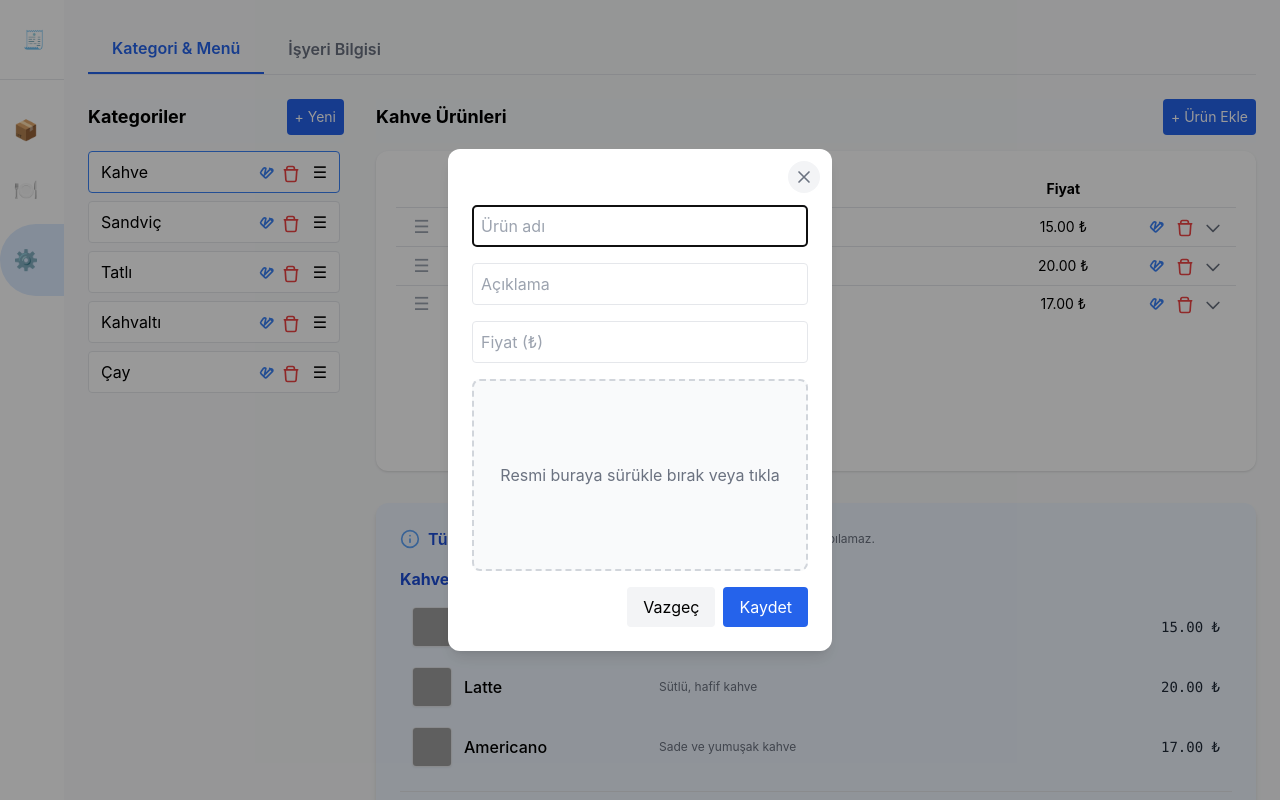
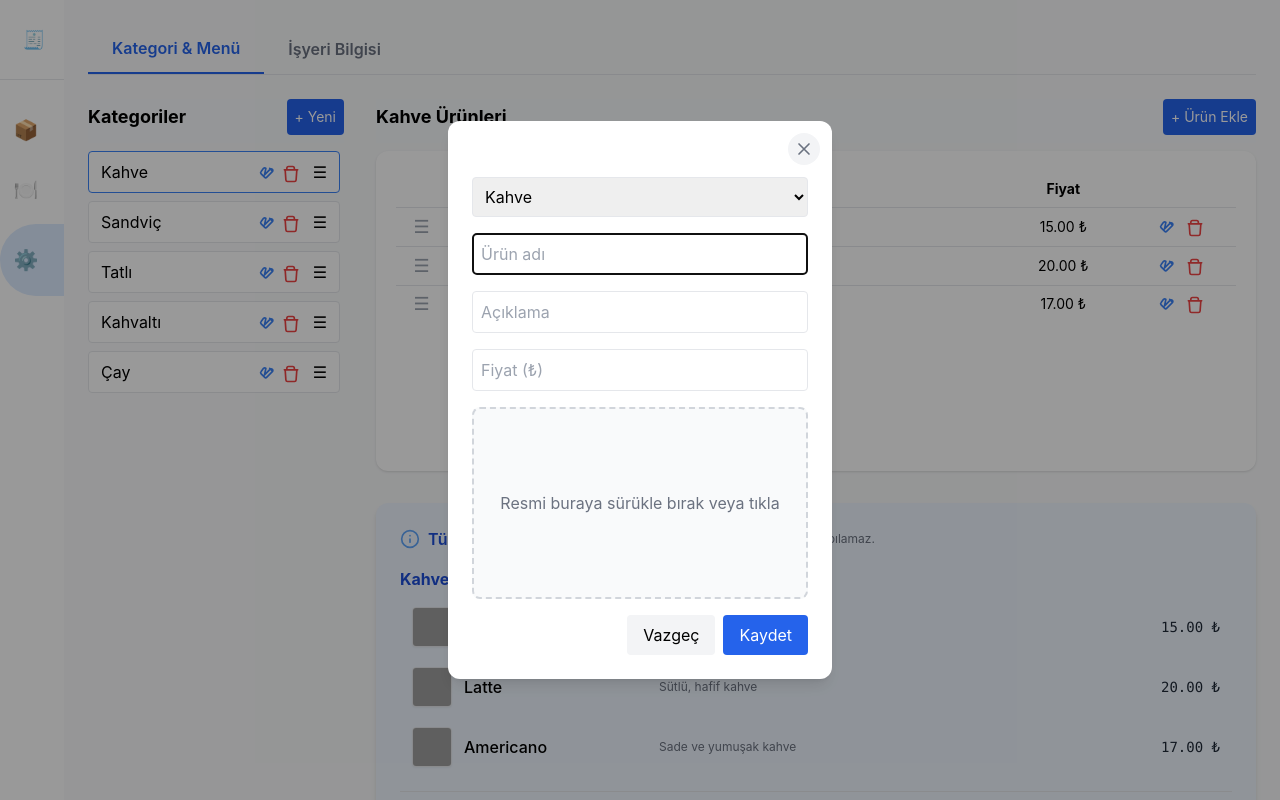
Before and after one commit to yunusemrektk/Pay-React-Merchant, a React (Vite) app: page /settings in a window 1280 px wide. Both pictures are taken after a click on the button "+ Ürün Ekle". Shown: the top 800 px of the page. Built offline with nearby package versions, Linux system fonts and the light colour scheme; grey boxes are pictures that could not be loaded.

Commit message:
move category refactor

```diff
--- a/src/components/modals/MenuModal.jsx
+++ b/src/components/modals/MenuModal.jsx
@@ -2,13 +2,32 @@ import React from "react";
 import CloudinaryUpload from "../organism/settings/CloudinaryUpload";
 import { CloseButton } from "../atom/CloseButton";
 
-export default function MenuModal({ onClose, menuModal, setMenuModal, handleMenuSave, saving }) {
+// categories propunu ekledik!
+export default function MenuModal({ onClose, menuModal, setMenuModal, handleMenuSave, saving, categories }) {
     return (
         <div className="fixed inset-0 z-50 flex items-center justify-center bg-black bg-opacity-40">
             <div className="bg-white rounded-xl shadow-lg p-6 pt-12 w-full max-w-sm relative">
                 <CloseButton onClick={onClose} className="absolute top-3 right-3" />
 
                 <form onSubmit={handleMenuSave} className="flex flex-col gap-4 mt-2">
+                    <select
+                        className="border rounded p-2"
+                        value={menuModal.form.category_id || ""}
+                        onChange={e =>
+                            setMenuModal({
+                                ...menuModal,
+                                form: { ...menuModal.form, category_id: e.target.value }
+                            })
+                        }
+                        required
+                    >
+                        <option value="" disabled>Kategori Seç</option>
+                        {categories.map(cat => (
+                            <option key={cat.id} value={cat.id}>
+                                {cat.label}
+                            </option>
+                        ))}
+                    </select>
                     <input
                         className="border rounded p-2"
                         value={menuModal.form.name}
--- a/src/components/organism/settings/CategoryList.jsx
+++ b/src/components/organism/settings/CategoryList.jsx
@@ -28,7 +28,6 @@ export default function CategoryList({ categories, activeCatId, setActiveCatId,
                   <li
                     ref={provided.innerRef}
                     {...provided.draggableProps}
-                    // DİKKAT: dragHandleProps SADECE ☰ İKONUNA!
                     className={`flex items-center justify-between px-3 py-2 rounded cursor-pointer border transition bg-white
         ${activeCatId === cat.id ? "border-blue-500 bg-blue-50" : "border-gray-200 hover:bg-gray-50"}
         ${snapshot.isDragging ? "shadow-lg bg-blue-100" : ""}`}
--- a/src/components/organism/settings/CategoryMenuSettings.jsx
+++ b/src/components/organism/settings/CategoryMenuSettings.jsx
@@ -6,8 +6,9 @@ import { categories as initialCategories, menu_items as initialMenu } from "../.
 import CategoryList from "./CategoryList";
 import MenuTable from "./MenuTable";
 import AllMenuList from "./AllMenuList";
+import CategoryModal from "../../Modals/CategoryModal";
+
 import MenuModal from "../../Modals/MenuModal";
-import CategoryModal from "../../Modals/CategoryModal";
 import ConfirmModal from "../../Modals/ConfirmModal";
 import MoveMenuModal from "../../modals/MoveMenuModal";
 import { uploadMenuImage } from "../../../services/menuService";
@@ -20,8 +21,9 @@ export default function CategoryMenuSettings() {
   const [categories, setCategories] = useState([...initialCategories]);
   const [menu, setMenu] = useState([...initialMenu]);
   const [activeCatId, setActiveCatId] = useState(categories[0]?.id || null);
+  const [catModal, setCatModal] = useState({ open: false, edit: null, value: "" });
+
   const activeMerchantId = "merc1"; // Dinamik yapabilirsin
-  const [catModal, setCatModal] = useState({ open: false, edit: null, value: "" });
   const [showCatDel, setShowCatDel] = useState(null);
   const [menuModal, setMenuModal] = useState({
     open: false, edit: null,
@@ -72,14 +74,29 @@ export default function CategoryMenuSettings() {
       open: true,
       edit,
       form: edit
-        ? { name: edit.name, description: edit.description, price: edit.price, image_file: null, image_path: edit.image_path || "" }
-        : { name: "", description: "", price: "", image_file: null, image_path: "" }
+        ? {
+          name: edit.name,
+          description: edit.description,
+          price: edit.price,
+          image_file: null,
+          image_path: edit.image_path || "",
+          category_id: edit.category_id,
+        }
+        : {
+          name: "",
+          description: "",
+          price: "",
+          image_file: null,
+          image_path: "",
+          category_id: activeCatId,
+        }
     });
   }
 
+
   async function handleMenuSave(e) {
     e.preventDefault();
-    if (!menuModal.form.name.trim() || !activeCatId) return;
+    if (!menuModal.form.name.trim() || !menuModal.form.category_id) return;
     setSaving(true);
 
     let imageUrl = menuModal.form.image_path;
@@ -95,10 +112,19 @@ export default function CategoryMenuSettings() {
       }
     }
 
+    console.log("menumodal",menuModal)
+    console.log("handleSave",e)
+
     if (menuModal.edit) {
       setMenu(menu.map(m =>
         m.id === menuModal.edit.id
-          ? { ...m, ...menuModal.form, price: Number(menuModal.form.price), image_path: imageUrl }
+          ? {
+            ...m,
+            ...menuModal.form,
+            price: Number(menuModal.form.price),
+            image_path: imageUrl,
+            category_id: Number(menuModal.form.category_id) // kategori id'si güncellendi
+          }
           : m
       ));
     } else {
@@ -106,7 +132,7 @@ export default function CategoryMenuSettings() {
         ...menu,
         {
           id: newItemId,
-          category_id: activeCatId,
+          category_id: Number(menuModal.form.category_id),
           name: menuModal.form.name,
           description: menuModal.form.description,
           price: Number(menuModal.form.price),
@@ -117,9 +143,14 @@ export default function CategoryMenuSettings() {
       ]);
     }
 
+    if (menuModal.form.category_id && menuModal.form.category_id !== activeCatId) {
+      setActiveCatId(Number(menuModal.form.category_id));
+    }
+
     setSaving(false);
-    setMenuModal({ open: false, edit: null, form: { name: "", description: "", price: "", image_file: null, image_path: "" } });
+    setMenuModal({ open: false, edit: null, form: { name: "", description: "", price: "", image_file: null, image_path: "", category_id: "" } });
   }
+
 
   function handleDeleteMenu() {
     setMenu(menu.filter(m => m.id !== showMenuDel.id));
@@ -216,7 +247,6 @@ export default function CategoryMenuSettings() {
         </div>
       </div>
 
-      {/* Modals */}
       {catModal.open && (
         <CategoryModal
           onClose={() => setCatModal({ open: false, edit: null, value: "" })}
@@ -232,6 +262,7 @@ export default function CategoryMenuSettings() {
           setMenuModal={setMenuModal}
           handleMenuSave={handleMenuSave}
           saving={saving}
+          categories={categories}
         />
       )}
       {showCatDel && (
--- a/src/components/organism/settings/MenuTable.jsx
+++ b/src/components/organism/settings/MenuTable.jsx
@@ -4,10 +4,8 @@ import { EditIcon, DeleteIcon, SwapIcon } from "../main/Icons";
 
 export default function MenuTable({
   menu,
-  categories,
   openMenuModal,
   setShowMenuDel,
-  setMoveMenuItem,
   onSortMenu, // Sıralama callback'i parent'tan gelir
 }) {
   function handleDragEnd(result) {
@@ -38,14 +36,14 @@ export default function MenuTable({
                 </tr>
               </thead>
               <tbody>
-                {menu.length === 0 && (
+                {menu.length === 0 ? (
                   <tr>
                     <td colSpan={5} className="py-3 text-center text-gray-400">
                       Bu kategoride ürün yok.
                     </td>
                   </tr>
-                )}
-                {menu.map((item, idx) => (
+                ) : (
+                  menu.map((item, idx) => (
                     <Draggable draggableId={item.id.toString()} index={idx} key={item.id}>
                       {(provided, snapshot) => (
                         <tr
@@ -54,19 +52,16 @@ export default function MenuTable({
                           className={`border-b last:border-none group hover:bg-blue-50 transition-colors ${snapshot.isDragging ? "bg-blue-100" : ""}`}
                           style={{
                             ...provided.draggableProps.style,
-                          // Sürüklerken daralma önlemi:
-                          minHeight: "48px", // satır yüksekliği sabit tut
+                            minHeight: "48px",
                             background: snapshot.isDragging ? "#DBEAFE" : undefined,
                           }}
                         >
-                        {/* Drag handle hücresi */}
                           <td className="w-8 text-center align-middle">
                             <span
                               {...provided.dragHandleProps}
                               className="cursor-grab text-lg text-gray-400 hover:text-gray-700"
                               title="Sürükle"
                             >
-                            {/* Drag ikonunu burada özelleştirebilirsin */}
                               ☰
                             </span>
                           </td>
@@ -100,21 +95,15 @@ export default function MenuTable({
                             >
                               <DeleteIcon />
                             </button>
-                          <button
-                            className="inline-block align-middle"
-                            title="Kategorisini değiştir"
-                            onClick={() => setMoveMenuItem(item)}
-                            tabIndex={0}
-                          >
-                            <SwapIcon />
-                          </button>
                           </td>
                         </tr>
                       )}
                     </Draggable>
-                ))}
+                  ))
+                )}
                 {provided.placeholder}
               </tbody>
+
             </table>
           </div>
         )}
```
Lines whose indentation alone changed are shown as unchanged.
